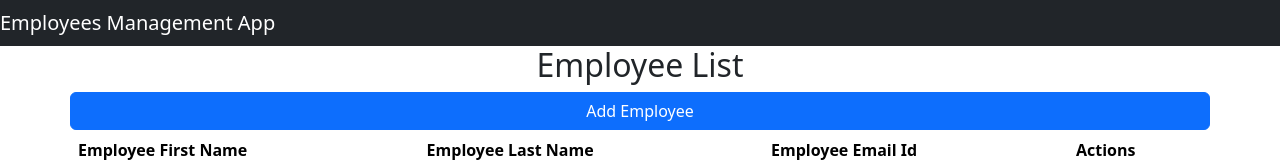
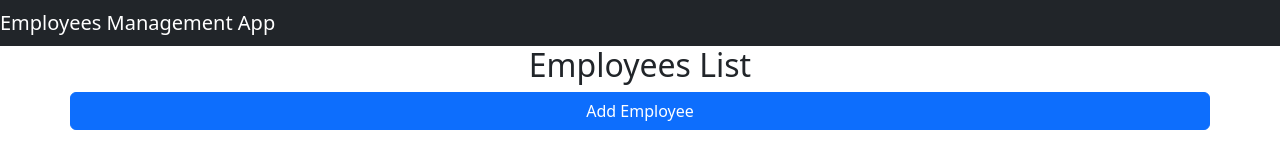
Before and after one commit to igorbaland/react-spring-boot, a React (Create React App) app: page / in a window 1280 px wide. Shown: the top 162 px of the page. Built offline with nearby package versions, Linux system fonts and the light colour scheme; no server answers.

Commit message:
improve list component

```diff
--- a/src/components/ListEmployeeComponent.jsx
+++ b/src/components/ListEmployeeComponent.jsx
@@ -1,6 +1,6 @@
 import React, { Component } from 'react';
 import EmployeeService from '../services/EmployeeService';
-import withRouter from './withRouter';
+import withRouter from '../withRouter';
 
 
 
@@ -30,10 +30,11 @@ class ListEmployeeComponent extends Component {
     render() {
         return (
             <div>
-                <h2 className='text-center'>Employee List</h2>
-                <div className='row'>
-                    <button className='btn btn-primary' onClick={this.addEmployee}>Add Employee</button>
+                <h2 className="text-center">Employees List</h2>
+                <div className = "row">
+                    <button className="btn btn-primary" onClick={this.addEmployee}>Add Employee</button>
                 </div>
+                <br></br>
                 <div className='row'>
                     <table className='table table-striped table-boarded'>
 
@@ -65,4 +66,4 @@ class ListEmployeeComponent extends Component {
     }
 }
 
-export default withRouter(ListEmployeeComponent)
+export default withRouter(ListEmployeeComponent);
```
